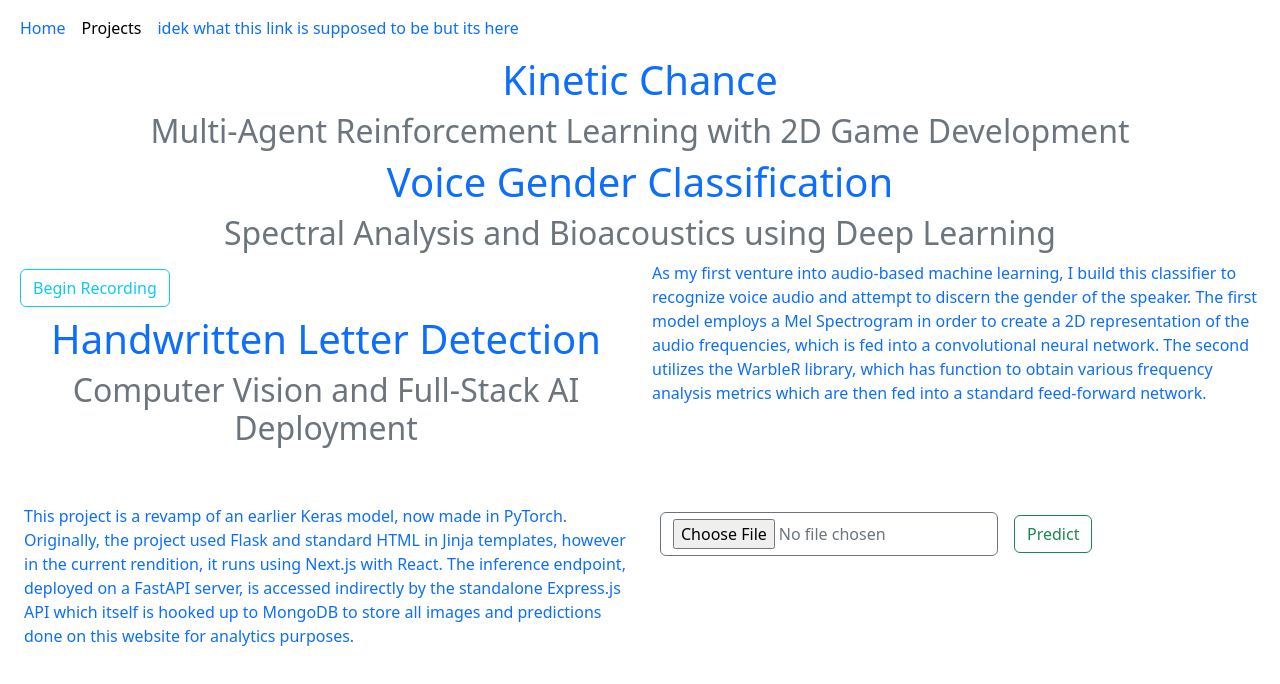
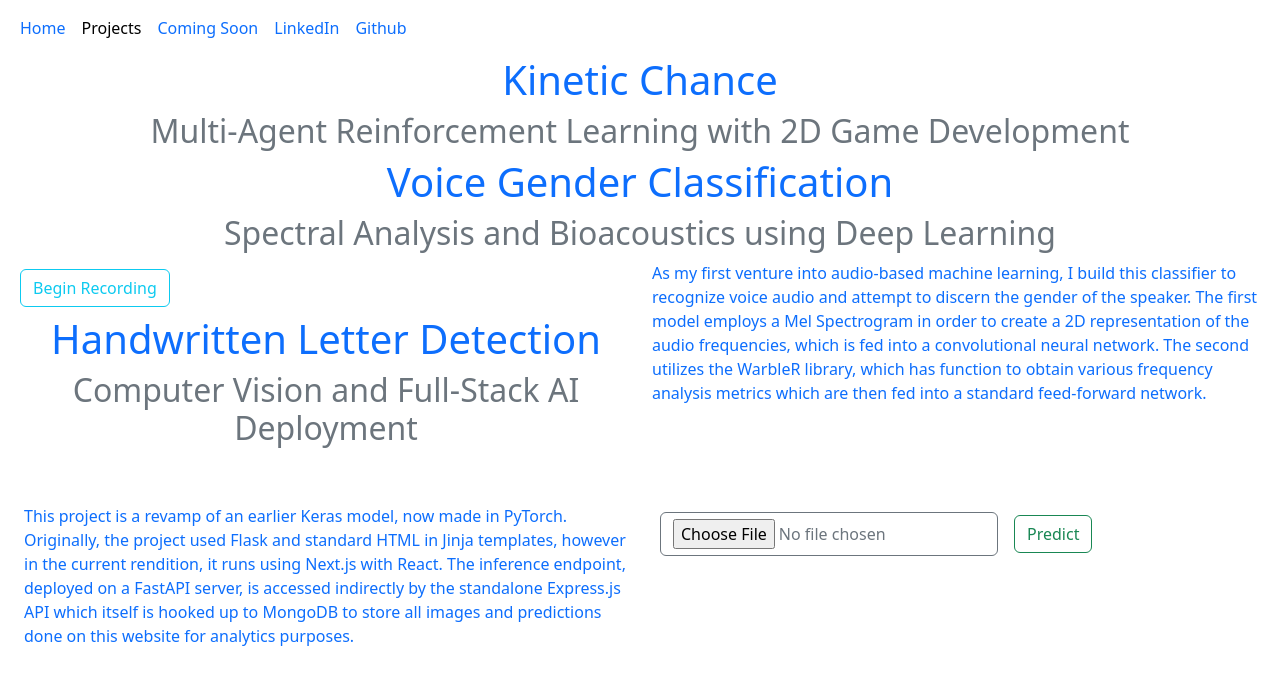
Before and after one commit to JN720/jagjotnijjar, a Next.js app: page /projects in a window 1280 px wide. Shown: the top 684 px of the page. Built offline with nearby package versions, Linux system fonts and the light colour scheme.

Commit message:
moved links to nav

```diff
--- a/src/app/components/Name.tsx
+++ b/src/app/components/Name.tsx
@@ -5,9 +5,6 @@ function Name() {
         <div className = "card align-items-center pt-5 pb-3">
             <h1>Greetings,</h1>
             <h1>my name is Jagjot Nijjar</h1>
-            <h5 className = "text-secondary">
-                If you haven&apos;t already, check out my <a href = "https://www.linkedin.com/in/jagjot-nijjar-9b6300249/" target = "blank">LinkedIn</a>
-            </h5>
         </div>
     )
 }
--- a/src/app/components/Nav.tsx
+++ b/src/app/components/Nav.tsx
@@ -14,7 +14,13 @@ function Nav(active: number) {
                             <Link className = {active == 1 ? "nav-link active" : "text-primary nav-link"} href = "/projects">Projects</Link>
                         </li>
                         <li className = "nav-item">
-                            <Link className = {active == 2 ? "nav-link active" : "text-primary nav-link"} href = "#">idek what this link is supposed to be but its here</Link>
+                            <Link className = {active == 2 ? "nav-link active" : "text-primary nav-link"} href = "#">Coming Soon</Link>
+                        </li>
+                        <li className = "nav-item">
+                            <Link className = "text-primary nav-link" href = "https://www.linkedin.com/in/jagjot-nijjar-9b6300249/" target = "blank">LinkedIn</Link>
+                        </li>
+                        <li className = "nav-item">
+                            <Link className = "text-primary nav-link" href = "https://github.com/JN720" target = "blank">Github</Link>
                         </li>
                     </ul>
 
```
